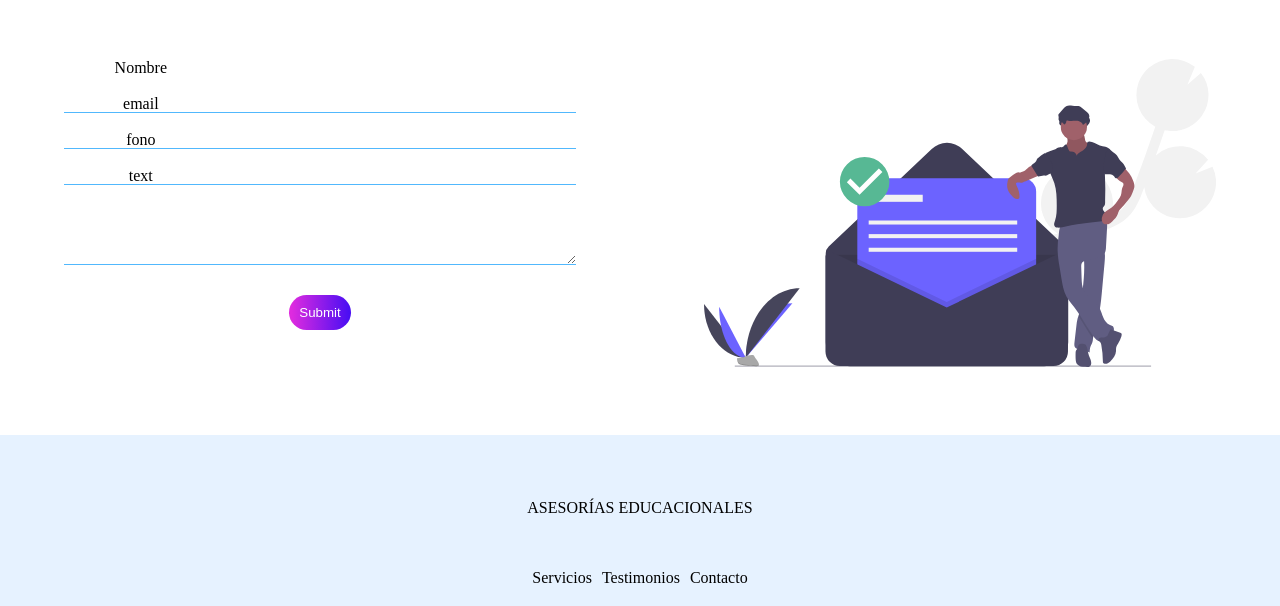
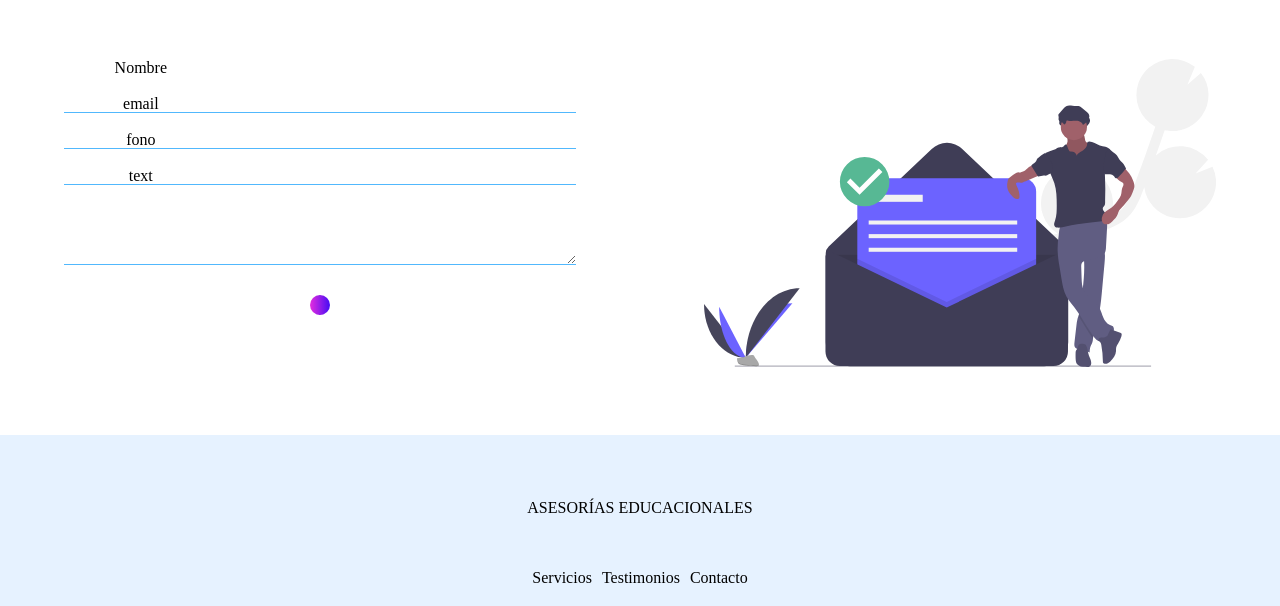
Before and after one commit to MauricioSo/asesor-as_static_version, a plain HTML site: page index.html in a window 1280 px wide. Shown: the part 2575-3181 px from the top of the page. Drawn offline with nearby package versions, Linux system fonts and the light colour scheme.

Commit message:
change data-netlify to just netlify

```diff
--- a/index.html
+++ b/index.html
@@ -97,7 +97,7 @@
         <h2 class="subtitle" data-aos="fade-down">Contacto</h2>
         <div class="wrapper">
             <div class="column-left-4" data-aos="fade-left">
-                <form class="form" method="POST" name="contacto" data-netlify="true">
+                <form class="form" method="POST" name="contacto" netlify >
                 <div class="section-form">
                 <label class="label"><span class="content">Nombre </span></label>
                 <input class="input" type="text" name="nombre"/>
@@ -114,7 +114,7 @@
                 <label class="label"><span class="content">text</span></label>
                 <textarea class="textarea" name="mensaje"></textarea>
 
-                <input class="submit-btn" type='submit' >
+                <button class="submit-btn" type='submit' >
                 </div>
                 </form>
             </div>
```
